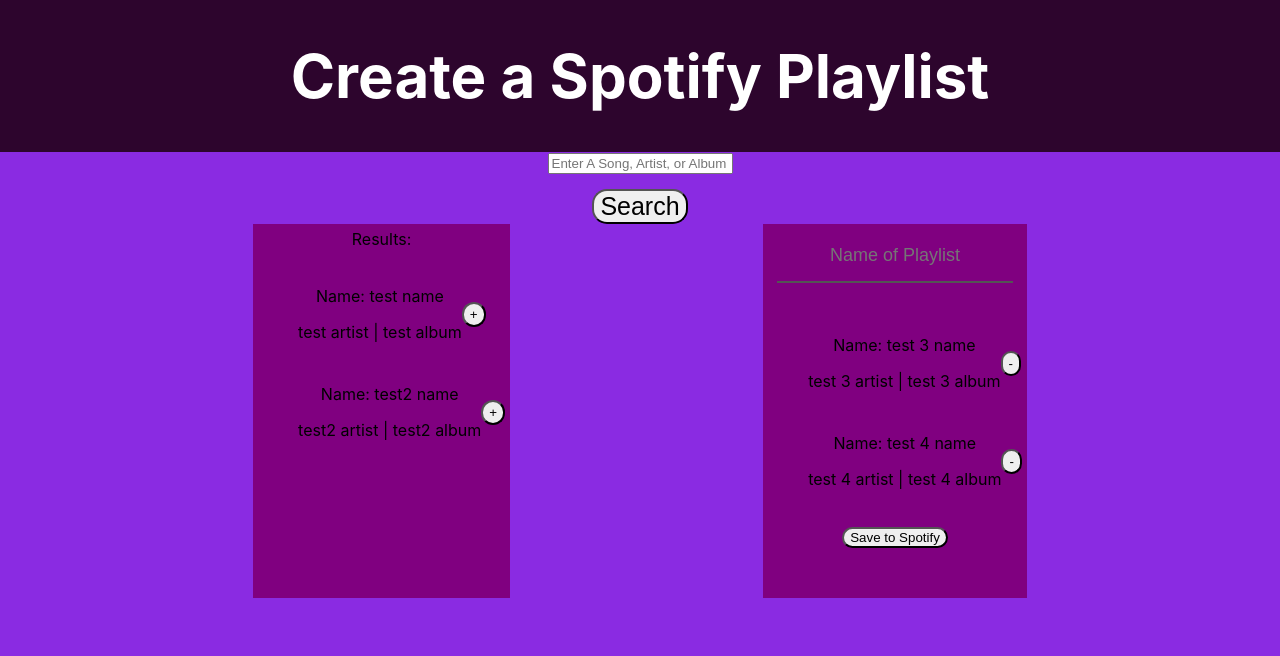
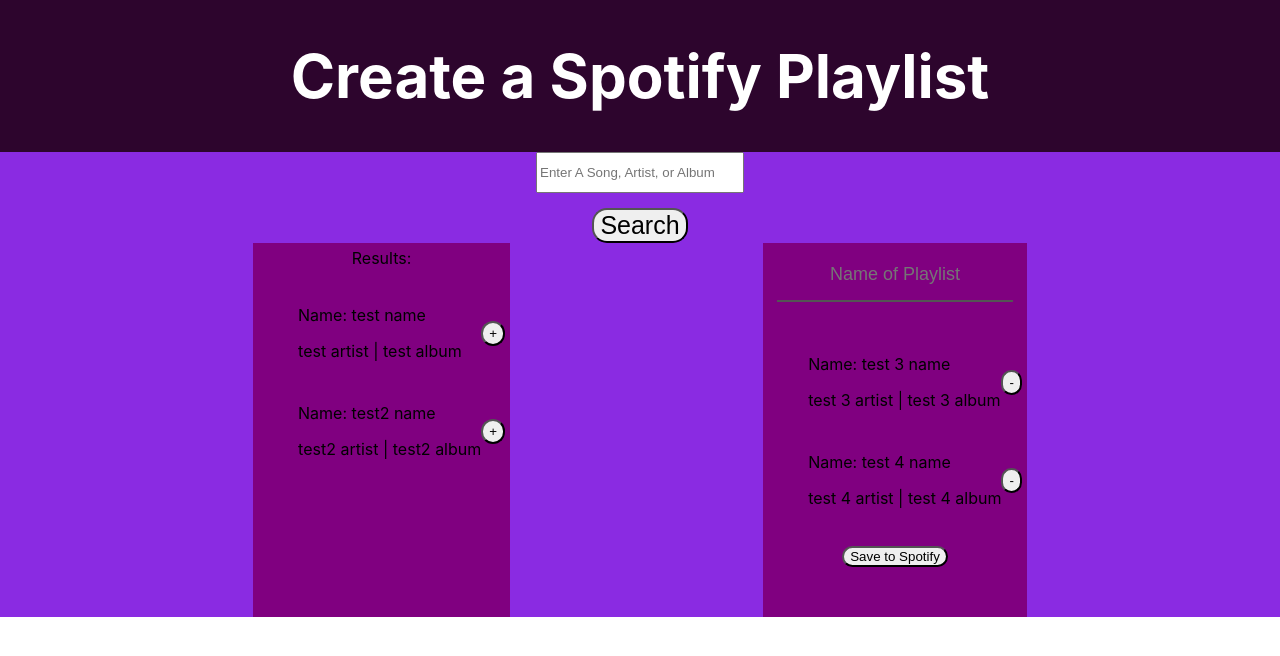
Before and after one commit to micahsteele/Jamming, a React (Create React App) app: page / in a window 1280 px wide. Shown: the top 656 px of the page. Built offline with nearby package versions, Linux system fonts and the light colour scheme.

Commit message:
formatting for results and adding to playlist

```diff
--- a/src/App.css
+++ b/src/App.css
@@ -16,7 +16,7 @@
 main {
   background-color: blueviolet;
   margin: 0;
-  height: 100vh;
+  height: max-content;
 }
 
 .Main-body {
@@ -28,21 +28,33 @@
   background-color: purple;
 }
 
+.search-input {
+  height: 35px;
+  width: 200px;
+}
+
 .tracks {
   list-style-type: none;
-  display: flex;
-  justify-content: space-between;
   padding: 5px;
-  align-items: center;
 }
 
 .track {
   display: flex;
+  justify-content: space-between;
+}
+
+.track-name {
+  display: flex;
+  justify-content: flex-start;
 }
 
 .track-button {
   height: 25px;
   align-self: center;
+}
+
+.track-button-div {
+  display: flex;
 }
 
 .results {
--- a/src/Components/SearchBar.js
+++ b/src/Components/SearchBar.js
@@ -14,7 +14,7 @@
 
     return (
         <div className='SeachBarForm'>
-            <input aria-label='Type in a song' placeholder='Enter A Song, Artist, or Album' value={searchTerm} onChange={handleTextChange}/>
+            <input aria-label='Type in a song' className='search-input' placeholder='Enter A Song, Artist, or Album' value={searchTerm} onChange={handleTextChange}/>
             <button className='search-button' onClick={handleSubmit}>Search</button>
         </div>
     )
--- a/src/Components/Track.js
+++ b/src/Components/Track.js
@@ -37,10 +37,12 @@
     return (
         <li className='track' >
             <div>
-                <p>Name: {track.name}</p>
+                <p className='track-name' >Name: {track.name}</p>
                 <p>{track.artist} | {track.album}</p>
             </div>
-            <button aria-label='add song to playlist' className='track-button' onClick={determineButtonAction} >{determineButtonSign()}</button>
+            <div className='track-button-div'>
+                <button aria-label='add song to playlist' className='track-button' onClick={determineButtonAction} >{determineButtonSign()}</button>
+            </div>
         </li>
     )
 };
```
